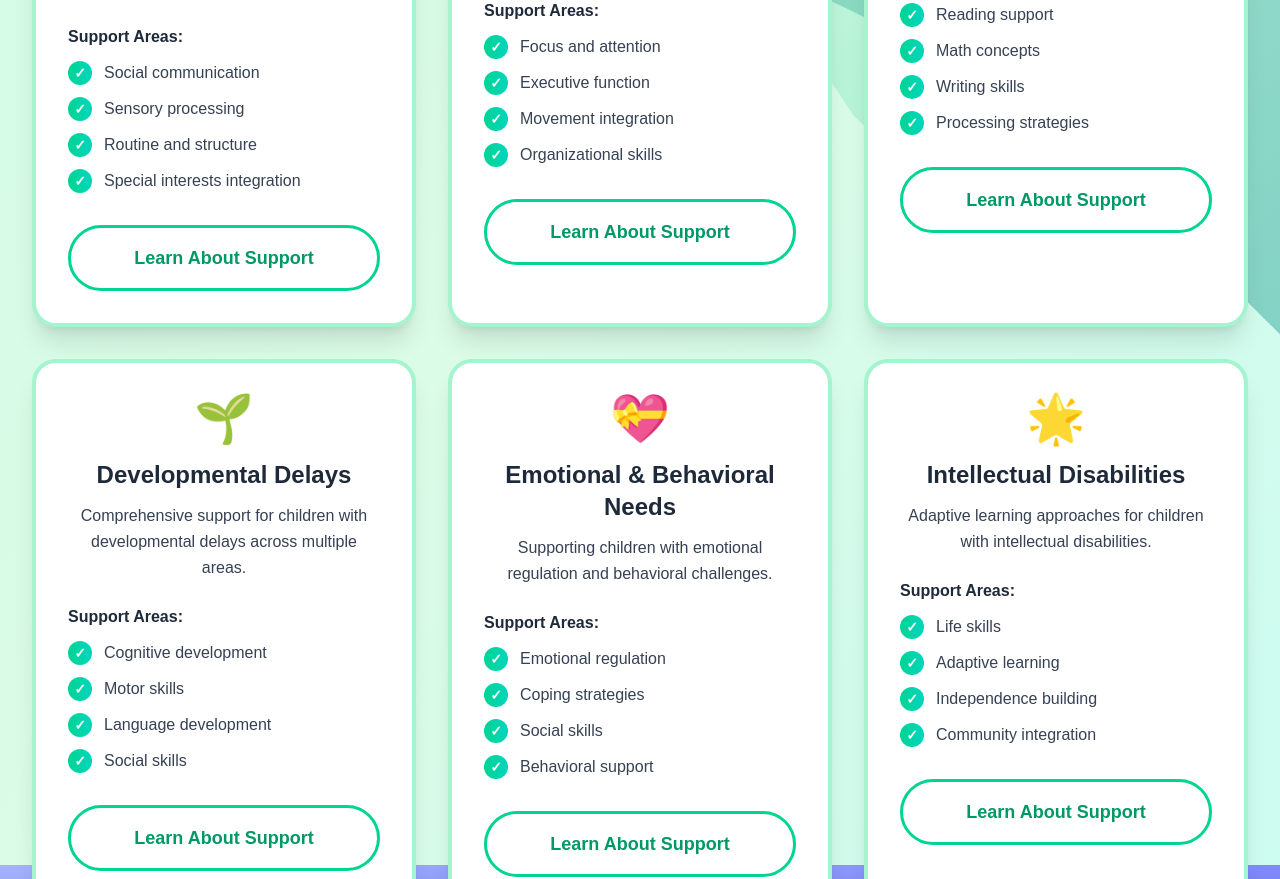
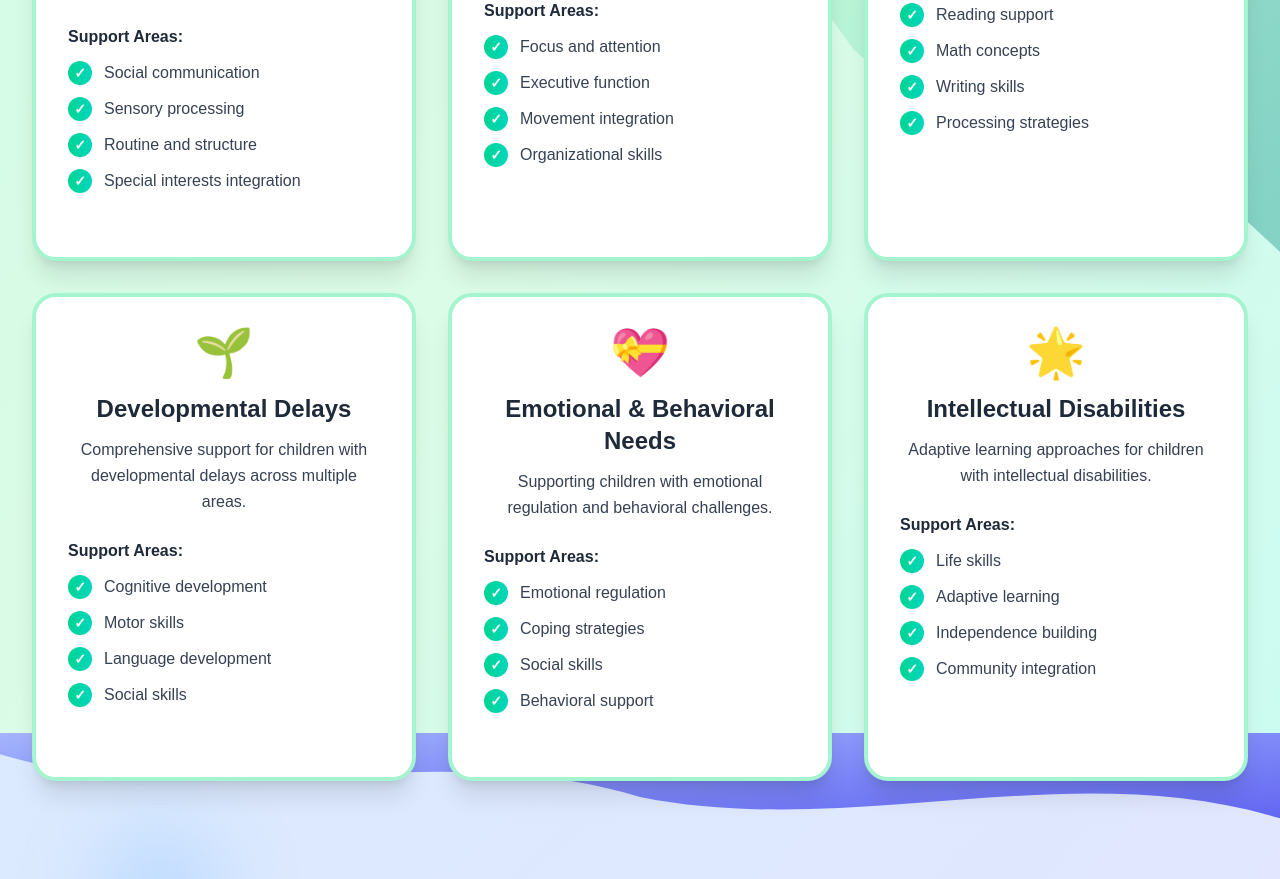
Before and after one commit to tabrezkhan005/brainlybees, a Next.js app: page /special-needs in a window 1280 px wide. Shown: the part 2952-3831 px from the top of the page. Built offline with nearby package versions, Linux system fonts and the light colour scheme.

Commit message:
Modified

```diff
--- a/src/app/special-needs/page.tsx
+++ b/src/app/special-needs/page.tsx
@@ -1,5 +1,6 @@
 'use client';
 
+import Link from 'next/link';
 import Navigation from '@/components/Navigation';
 import Footer from '@/components/Footer';
 import FloatingButtons from '@/components/FloatingButtons';
@@ -436,9 +437,11 @@
                     </div>
                   </div>
 
-                  <button className="w-full bg-white border-3 border-yellow-400 text-orange-500 py-4 rounded-full font-bold text-lg shadow-lg hover:shadow-xl transition-all duration-300 hover:scale-105 font-poppins hover:bg-yellow-50">
-                    Learn More About This
-                  </button>
+                  <a href="https://wa.me/918979245215" target="_blank" rel="noopener noreferrer">
+                    <button className="w-full bg-white border-3 border-yellow-400 text-orange-500 py-4 rounded-full font-bold text-lg shadow-lg hover:shadow-xl transition-all duration-300 hover:scale-105 font-poppins hover:bg-yellow-50">
+                      Learn More About This
+                    </button>
+                  </a>
                 </div>
               </div>
 
@@ -561,10 +564,6 @@
                     ))}
                   </div>
                 </div>
-
-                <button className="w-full bg-white border-3 border-emerald-400 text-emerald-600 py-4 rounded-full font-bold text-lg hover:shadow-xl transition-all duration-300 hover:scale-105 font-poppins hover:bg-emerald-50">
-                  Learn About Support
-                </button>
               </div>
             ))}
           </div>
@@ -799,9 +798,11 @@
               Let us help your child discover their unique strengths and reach their full potential. Every small step forward is a celebration!
             </p>
             <div className="flex flex-col sm:flex-row gap-4 justify-center">
-              <button className="bg-white border-3 border-purple-400 text-purple-600 px-12 py-5 rounded-full font-bold text-lg shadow-xl hover:shadow-2xl transition-all duration-300 hover:scale-105 font-poppins hover:bg-purple-50">
-                Schedule Free Assessment
-              </button>
+              <Link href="/consultation">
+                <button className="bg-white border-3 border-purple-400 text-purple-600 px-12 py-5 rounded-full font-bold text-lg shadow-xl hover:shadow-2xl transition-all duration-300 hover:scale-105 font-poppins hover:bg-purple-50">
+                  Book Consultation
+                </button>
+              </Link>
               <a
                 href="https://wa.me/918979245215"
                 target="_blank"
```
